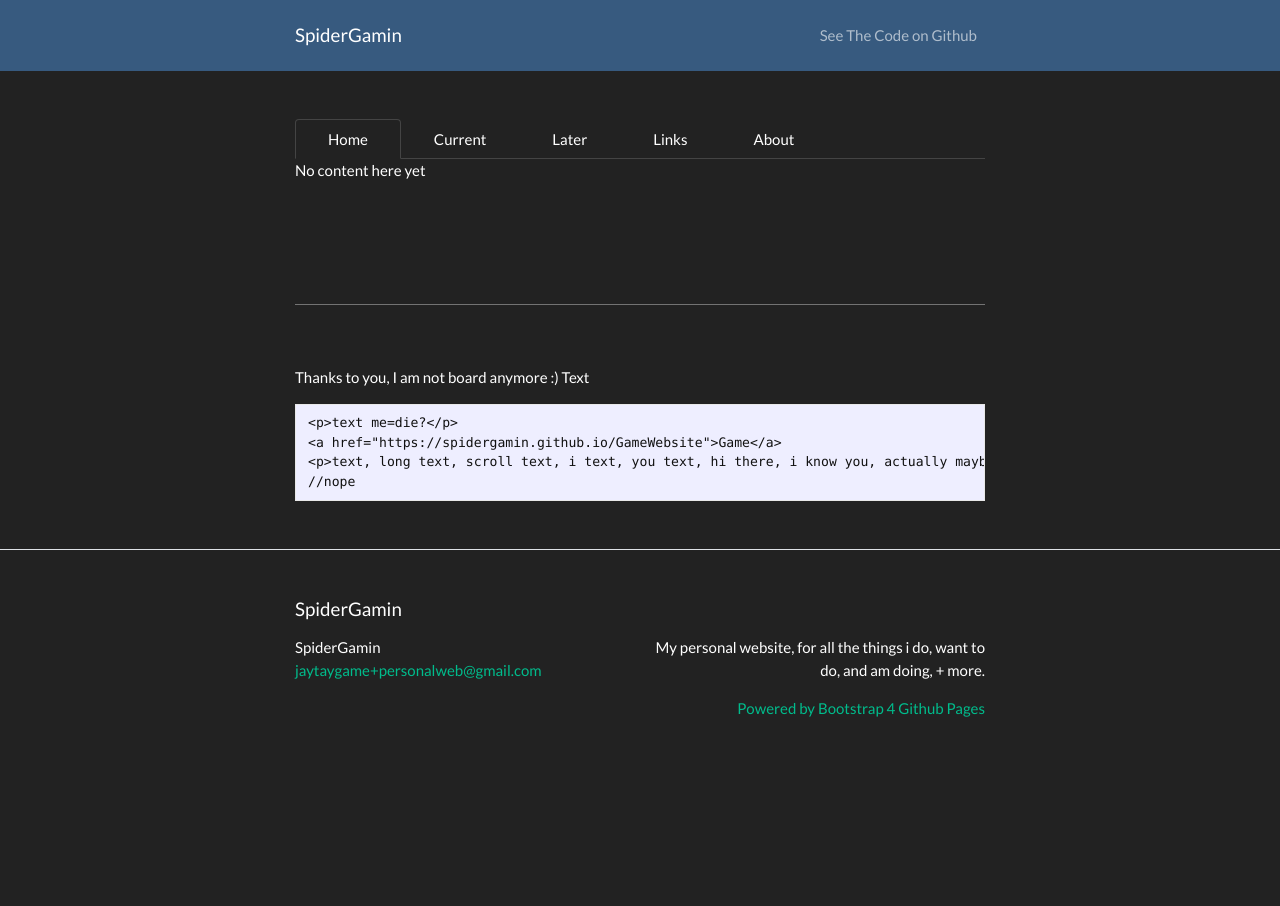
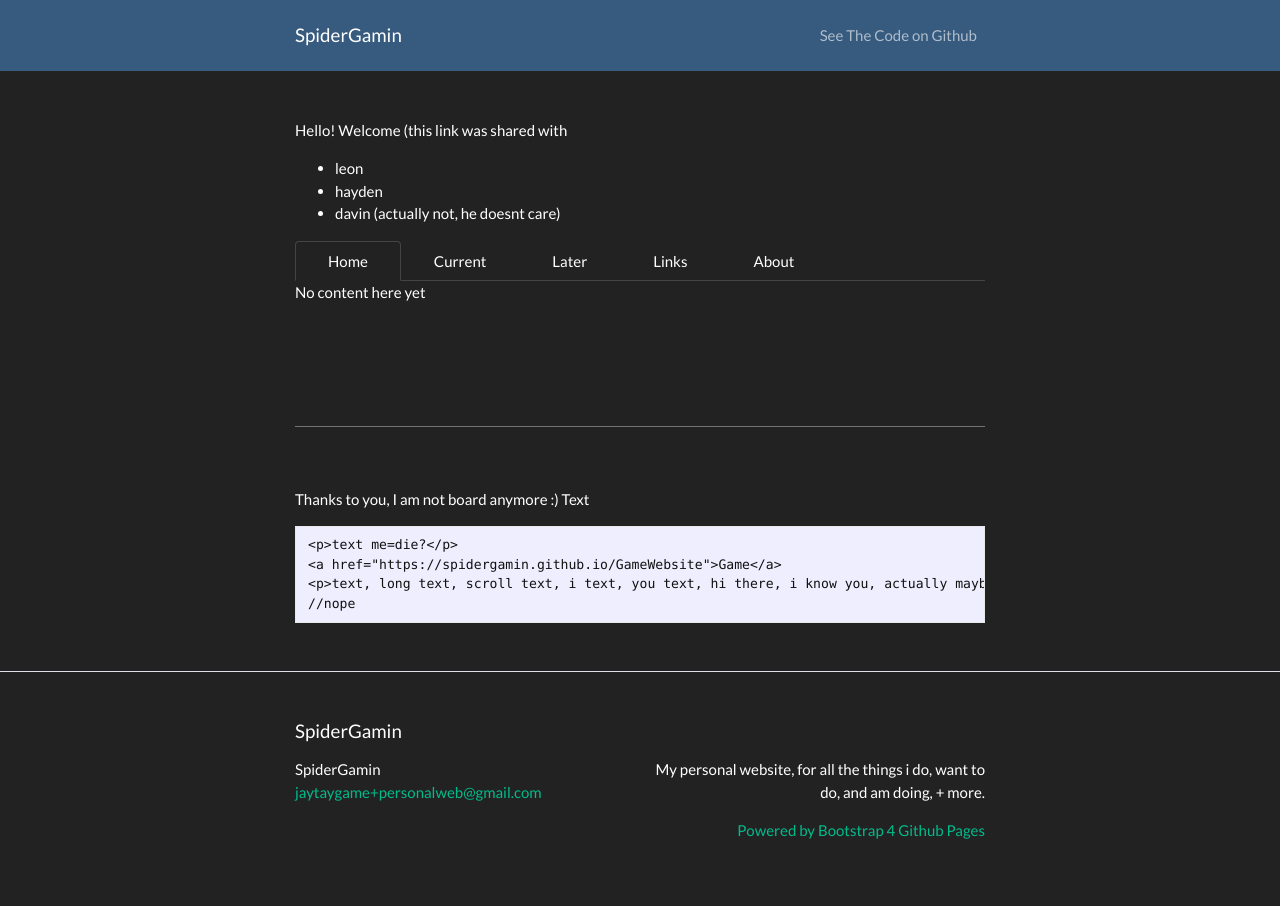
Before and after one commit to insberr/insberr.github.io, a Jekyll site: the page built from index.md, in a window 1280 px wide. Built offline with Jekyll 4.4.1, drawn with Linux system fonts in a browser that asks for light colours; our own code applies the rules of GitHub Pages for plain Markdown files.

Commit message:
Update index.md

```diff
--- a/index.md
+++ b/index.md
@@ -1,3 +1,9 @@
+Hello! Welcome
+(this link was shared with
+- leon
+- hayden
+- davin (actually not, he doesnt care)
+<br>
 <ul class="nav nav-tabs">
   <li class="nav-item">
     <a class="nav-link active" data-toggle="tab" href="#home">Home</a>
```
